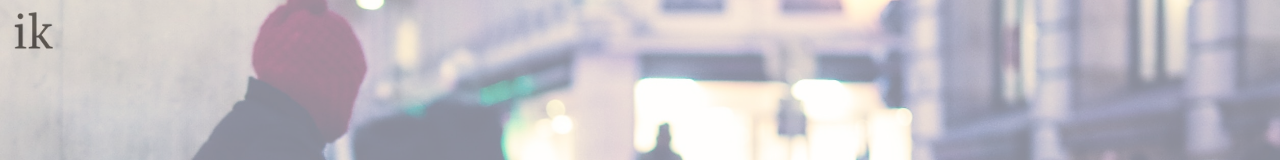
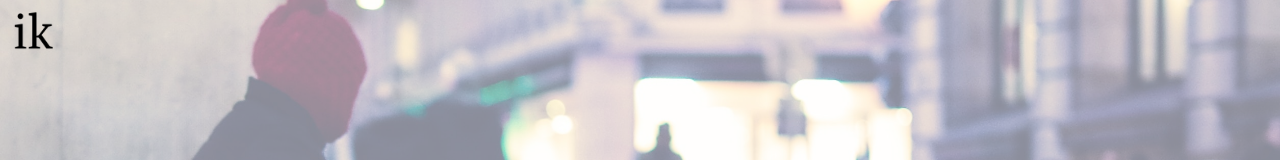
Before and after one commit to fpspokane/reports, an Angular app: page / in a window 1280 px wide. Shown: the top 160 px of the page. Built offline with nearby package versions, Linux system fonts and the light colour scheme; what ng2-charts would draw is missing.

Commit message:
logo router

```diff
--- a/src/app/components/navbar/navbar.component.css
+++ b/src/app/components/navbar/navbar.component.css
@@ -12,6 +12,8 @@
 }
 .nav-logo {
   height: 80%;
+  z-index: 1;
+  cursor: pointer;
 }
 .nav-links {
   display: flex;
--- a/src/app/components/navbar/navbar.component.html
+++ b/src/app/components/navbar/navbar.component.html
@@ -1,8 +1,15 @@
 <section class="nav" [class.nav-splash-page]="currentPath === '/'">
-  <img class="nav-logo" src="assets/images/ikTech-nb.png" alt="ikTech logo" />
+  <img
+    class="nav-logo"
+    src="assets/images/ikTech-nb.png"
+    alt="ikTech logo"
+    routerLink="/"
+  />
   <div class="nav-links" [class.hide]="currentPath === '/'">
     <a class="nav-link" routerLink="/providers">All Providers Dashboard</a>
     <a class="nav-link" routerLink="/es-providers"> ES Providers Dashboard</a>
-    <a class="nav-link" routerLink="/fps-prevention">FPS Prevention Dashboard</a>
+    <a class="nav-link" routerLink="/fps-prevention"
+      >FPS Prevention Dashboard</a
+    >
   </div>
 </section>
```
